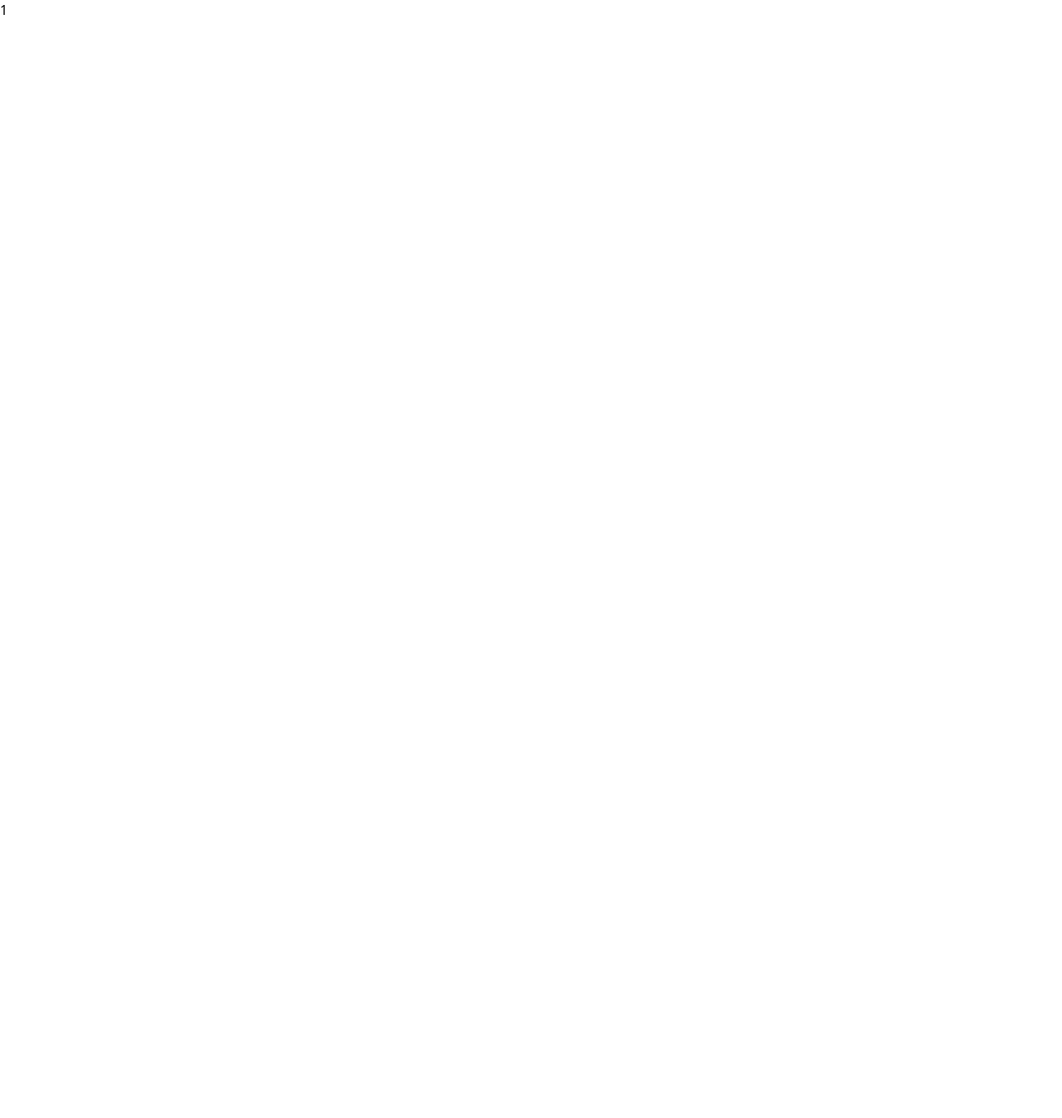
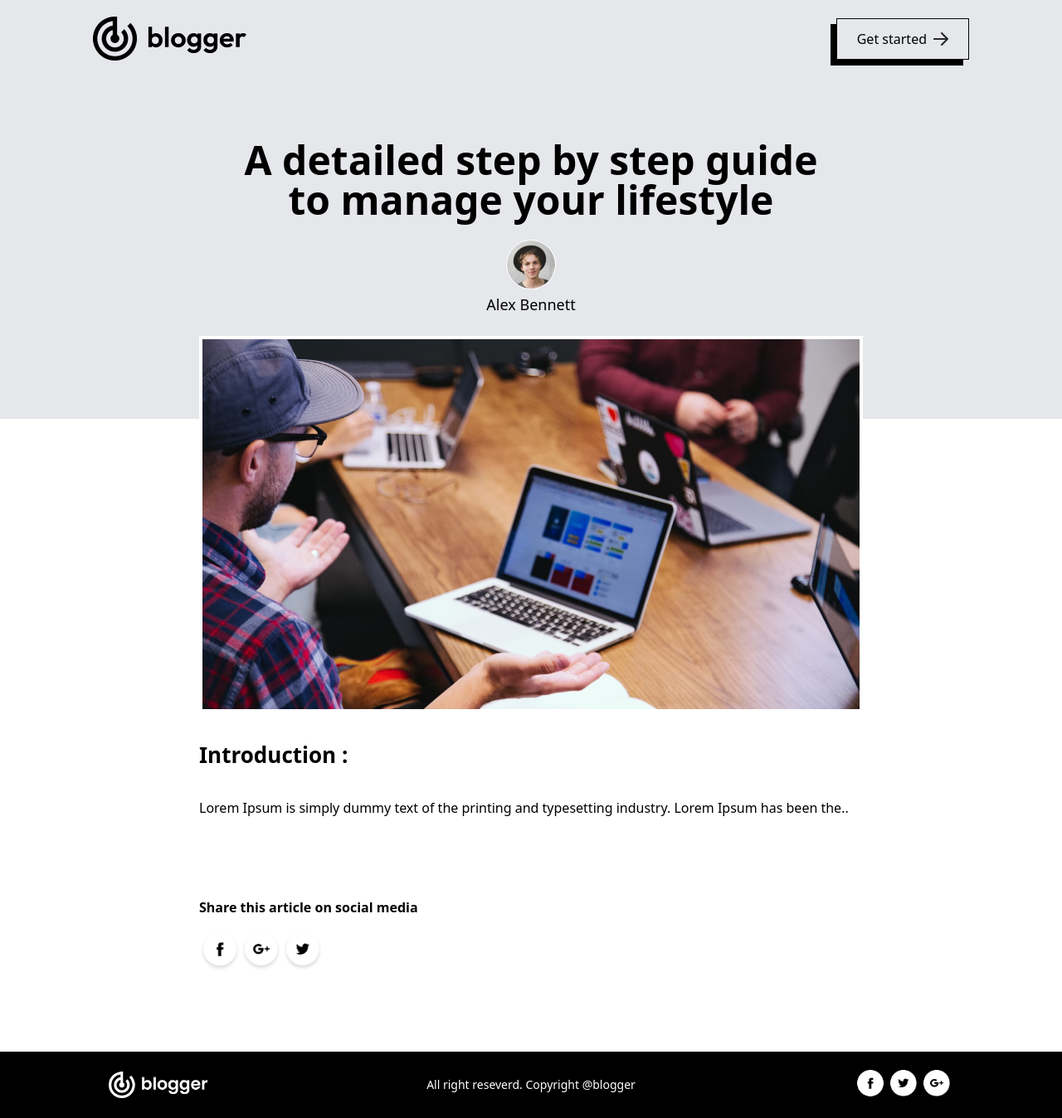
Before and after one commit to I3WX/Blog, a Next.js app in the folder blog-website/: page /blogs/1 in a window 1280 px wide. Shown: the whole page at 83% size. Before the commit the page ends 800 px from the top, so only its background shows below. Built offline with nearby package versions, Linux system fonts and the light colour scheme.

Commit message:
structure of blog page is compleated

```diff
--- a/blog-website/Components/BlogItem.jsx
+++ b/blog-website/Components/BlogItem.jsx
@@ -1,18 +1,21 @@
 import { assets } from '@/Assets/assets'
 import Image from 'next/image'
+import Link from 'next/link'
 import React from 'react'
 
-const BlogItem = ({title,description,category,image}) => {
+const BlogItem = ({title,description,category,image,id}) => {
   return (
     <div className='max-w-[330px] sm:max-w-[300px] bg-white border border-black hover:shadow-[-7px_7px_0px_#000000]'>
+      <Link href={`/blogs/${id}`}>
       <Image src={image} alt='' width={400} height={400} className='border-b border-black'/>
+      </Link>
       <p className='ml-5 mt-5 px-1 inline-block bg-black text-white text-sm'>{category}</p>
       <div className="p-5">
         <h5 className='mb-2 text-lg font-medium tracking-tight text-gray-900'>{title}</h5>
         <p className='mb-3 text-sm tracking-tight text-grey-700'>{description}</p>
-        <div className='inline-flex items-center py-2 font-semibold text-center'>
+        <Link href={`/blogs/${id}`} className='inline-flex items-center py-2 font-semibold text-center'>
           READ MORE <Image src={assets.arrow} className='ml-2' alt=' width={12}'/>
-        </div>
+        </Link>
       </div>
     </div>
   )
--- a/blog-website/Components/BlogList.jsx
+++ b/blog-website/Components/BlogList.jsx
@@ -16,7 +16,7 @@
             </div>
             <div className='flex flex-wrap justify-around gap-1 gap-y-10 mb-16 xl:mb-24'>
                 {blog_data.filter((item) => menu === "All" ? true : item.category === menu).map((item, index) => {
-                    return <BlogItem key={index} image={item.image} title={item.title} category={item.category} description={item.description} />
+                    return <BlogItem key={index} id={item.id} image={item.image} title={item.title} category={item.category} description={item.description} />
                 })}
             </div>
         </div>
--- a/blog-website/app/blogs/[id]/page.jsx
+++ b/blog-website/app/blogs/[id]/page.jsx
@@ -1,9 +1,62 @@
-import React from 'react'
+'use client'
+import { assets, blog_data } from '@/Assets/assets';
+import Footer from '@/Components/Footer';
+import Image from 'next/image';
+import Link from 'next/link';
+import React, { useEffect, useState } from 'react'
 
-const page = ({params}) => {
+const Page = ({ params }) => {
+  const [data, setData] = useState(null);
+
+  const fetchBlogData = () => {
+    for (let i = 0; i < blog_data.length; i++) {
+      if (Number(params.id) === blog_data[i].id) {
+        setData(blog_data[i]);
+        console.log(blog_data[i]);
+        break;
+      }
+    }
+  };
+
+  useEffect(() => {
+    fetchBlogData();
+  });
+
   return (
-    <div>{params.id}</div>
-  )
-}
+    data ? (
+      <>
+        <div className='bg-gray-200 py-5 md:px-12 lg:px-28'>
+          <div className='flex justify-between items-center'>
+            <Link href='/'>
+            <Image src={assets.logo} alt='' width={180} className='w-[130px] sm:w-auto' />
+            </Link>
+            <button className='flex items-center gap-2 font-medium py-1 px-3 sm:py-3 sm:px-6 border border-solid border-black shadow-[-7px_7px_0px_#000000]'>
+              Get started <Image src={assets.arrow} alt='' />
+            </button>
+          </div>
+          <div className='text-center my-24'>
+            <h1 className='text-2xl sm:text-5xl font-semibold max-w-[700px] mx-auto'>{data.title}</h1>
+            <Image className='mx-auto mt-6 border border-white rounded-full' src={data.author_img} alt='' width={60} height={60} />
+            <p className='mt-1 pb-2 text-lg max-w-[740px] mx-auto'>{data.author}</p>
+          </div>
+        </div>
+        <div className='mx-5 max-w-[800px] md:mx-auto mt-[-100px] mb-10'>
+          <Image className='border-4 border-white' src={data.image} alt='' width={1280} height={720} />
+          <h1 className='my-8 text-[26px] font-semibold'>Introduction :</h1>
+          <p>{data.description}</p>
+          <div className='my-24'>
+            <p className='text-black font-semibold my-4'>Share this article on social media</p>
+            <div className='flex'>
+              <Image src={assets.facebook_icon} alt='' width={50} height={50} />
+              <Image src={assets.googleplus_icon} alt='' width={50} height={50} />
+              <Image src={assets.twitter_icon} alt='' width={50} height={50} />
+            </div>
+          </div>
+        </div>
+        <Footer/>
+      </>
+    ) : <></>
+  );
+};
 
-export default page
+export default Page;
```
